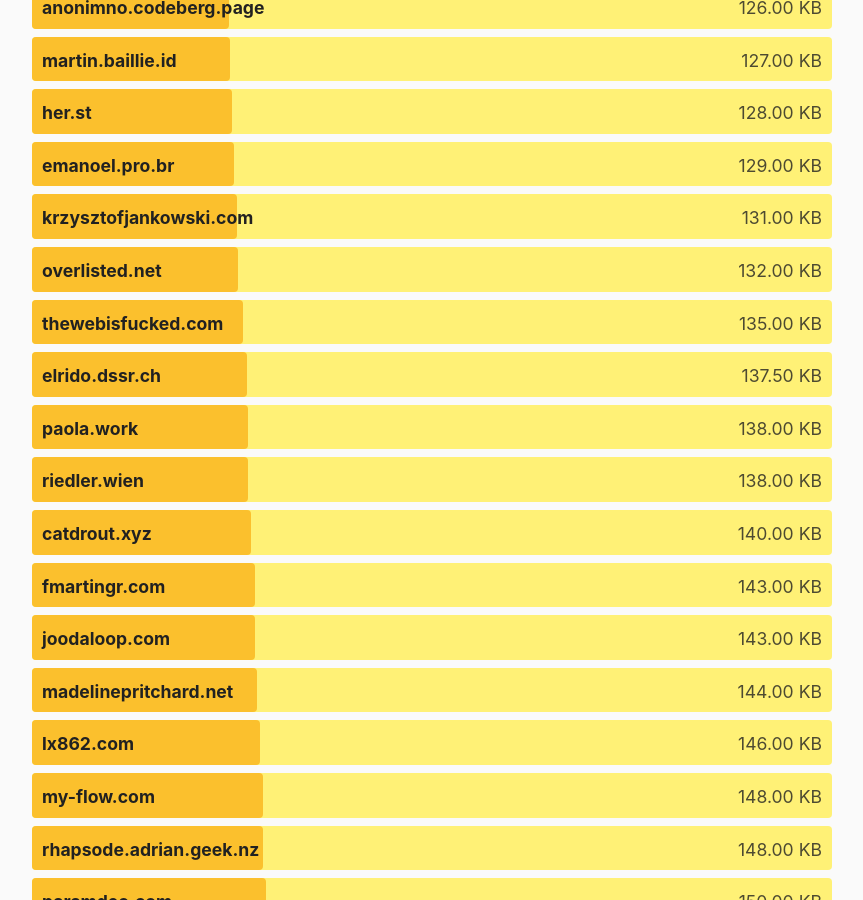
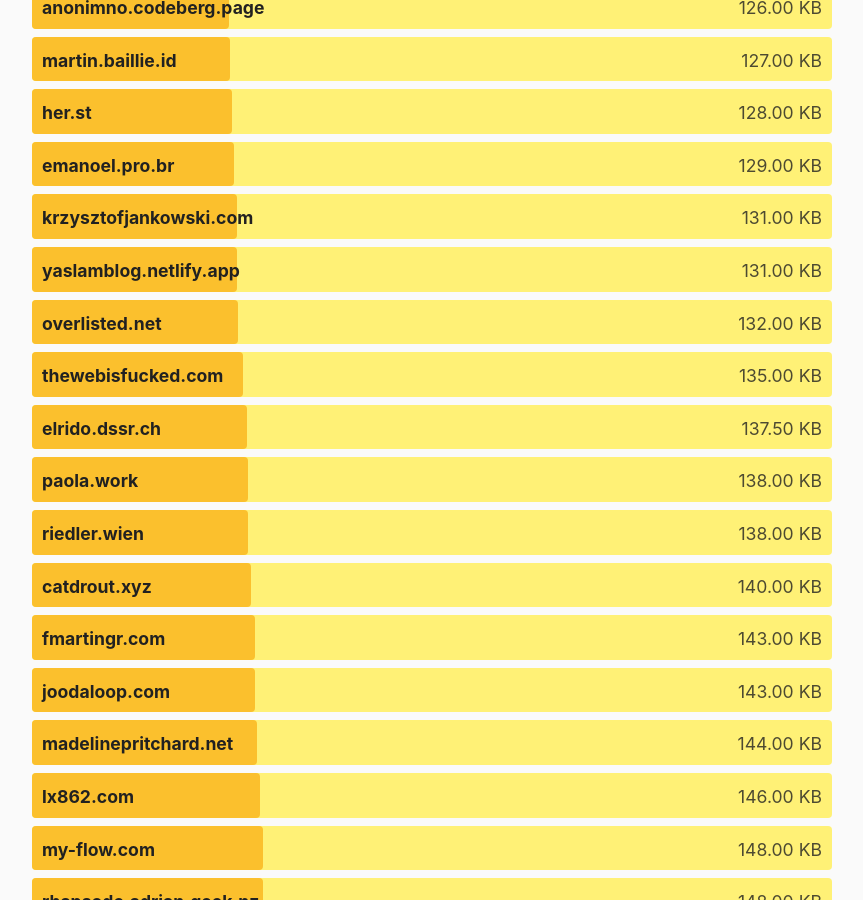
Before and after one commit to kevquirk/512kb.club, a Jekyll site: the page built from index.md, in a window 1280 px wide and 900 px high, scrolled down 20842 px. Shown: the whole window, without its empty margins (208-1071 px from the left). Built offline with Jekyll 4.4.1, drawn with Linux system fonts in a browser that asks for light colours.

Commit message:
Update sites.yml
Smallest page (78.8 KB):
https://gtmetrix.com/reports/yaslamblog.netlify.app/oYkLWR7H/
Larger page (113 KB):
https://gtmetrix.com/reports/yaslamblog.netlify.app/X8YSYb1x/
Largest page (131 KB):
https://gtmetrix.com/reports/yaslamblog.netlify.app/3dDjjZBQ/

```diff
--- a/_data/sites.yml
+++ b/_data/sites.yml
@@ -2822,6 +2822,11 @@
   size: 395
   last_checked: 2022-05-16
 
+- domain: yaslamblog.netlify.app
+  url: https://yaslamblog.netlify.app/
+  size: 131
+  last_checked: 2023-03-02
+
 - domain: yaroslav-i.ru
   url: https://yaroslav-i.ru/
   size: 475
```
